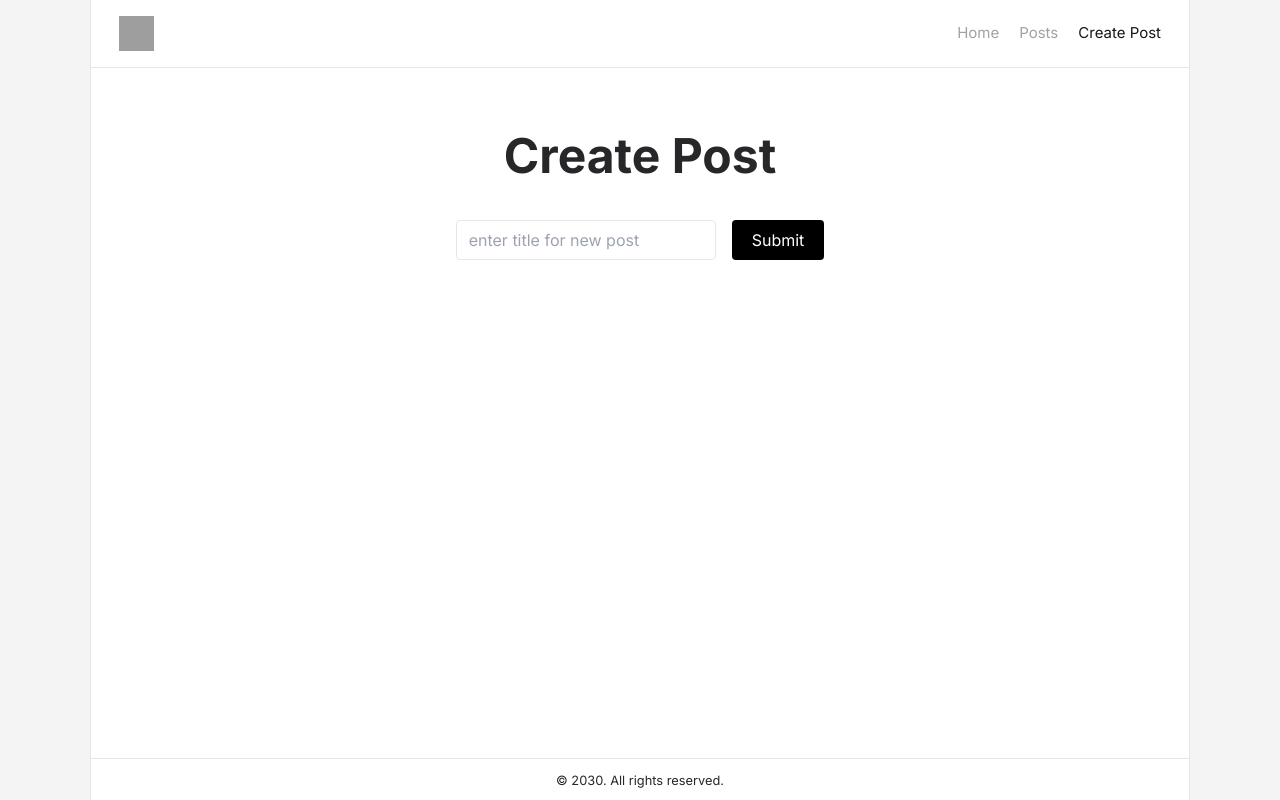
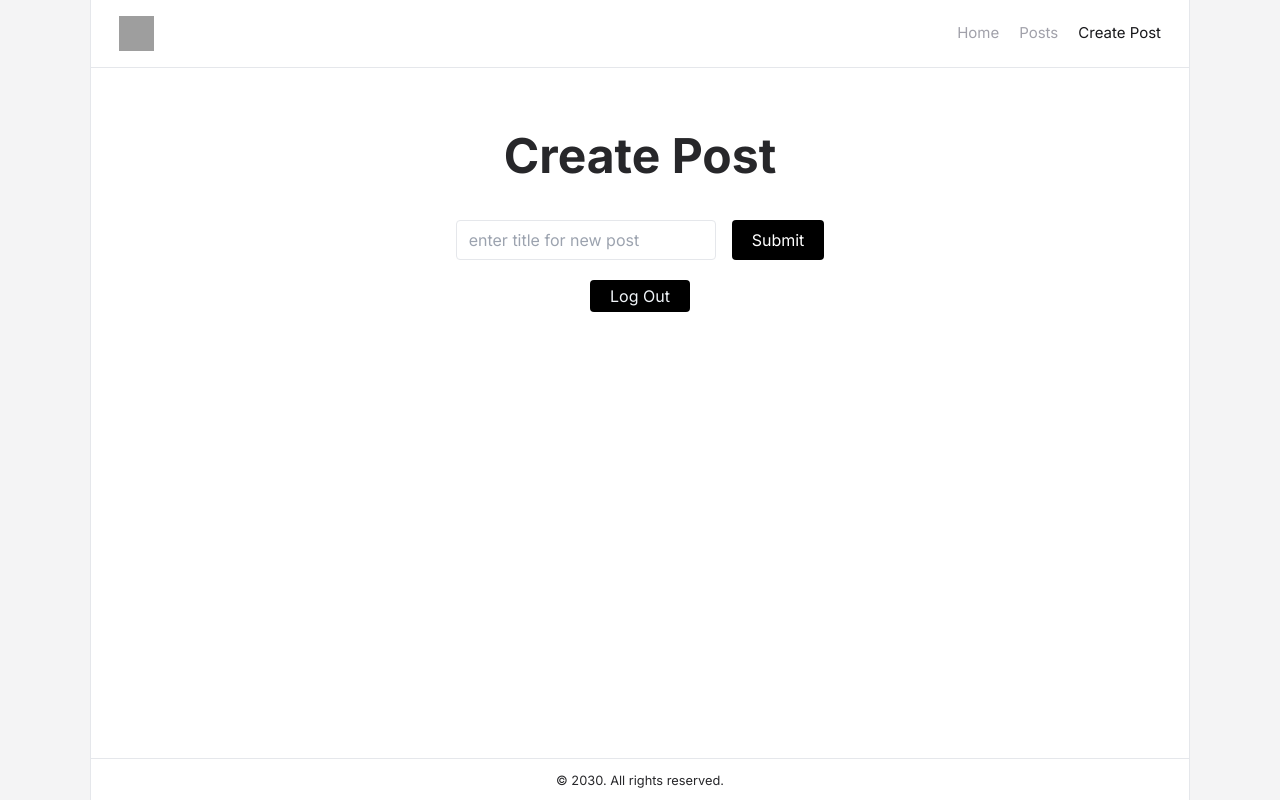
Before and after one commit to Subhampreet/nextblog, a Next.js app: page /createpost in a window 1280 px wide. Built offline with nearby package versions, Linux system fonts and the light colour scheme; grey boxes are pictures that could not be loaded.

Commit message:
Build 0.1.1 : Logout Button Added 🏀

```diff
--- a/src/app/createpost/page.tsx
+++ b/src/app/createpost/page.tsx
@@ -1,18 +1,24 @@
 // 'use server'
 
 import { createPost } from '@/actions/actions'
-import { getKindeServerSession } from '@kinde-oss/kinde-auth-nextjs/server'
+import { getKindeServerSession, LogoutLink } from '@kinde-oss/kinde-auth-nextjs/server'
 import { redirect } from 'next/navigation'
 import React from 'react'
 
 export default async function page() {
   return (
     <div className='text-center pt-16'>
-        <h1 className='text-4xl md:text-5xl font-bold mb-5'>Create Post</h1>
-        <form action={createPost} className='h-10 space-x-2 mt-10'>
-            <input type="text" name='title' placeholder='enter title for new post' className='border rounded px-3 h-full mr-2' required />
-            <button className='h-full bg-black px-5 rounded text-white'>Submit</button>
-        </form>
+      <h1 className='text-4xl md:text-5xl font-bold mb-5'>Create Post</h1>
+      <form action={createPost} className='h-10 space-x-2 mt-10'>
+        <input type="text" name='title' placeholder='enter title for new post' className='border rounded px-3 h-full mr-2' required />
+        <button className='h-full bg-black px-5 rounded text-white'>Submit</button>
+      </form>
+
+
+      <div className='mt-5 p-3 pt-1 pb-1 bg-black w-[100px] m-auto text-slate-100 rounded'>
+        <LogoutLink>Log Out</LogoutLink>
+
+      </div>
     </div>
   )
 }
--- a/src/middleware.ts
+++ b/src/middleware.ts
@@ -7,5 +7,5 @@ export default function middleware(req: NextRequest) {
 }
 
 export const config = {
-    matcher: ["/createpost"]
-}
+    matcher: ["/createpost"],
+};
```
